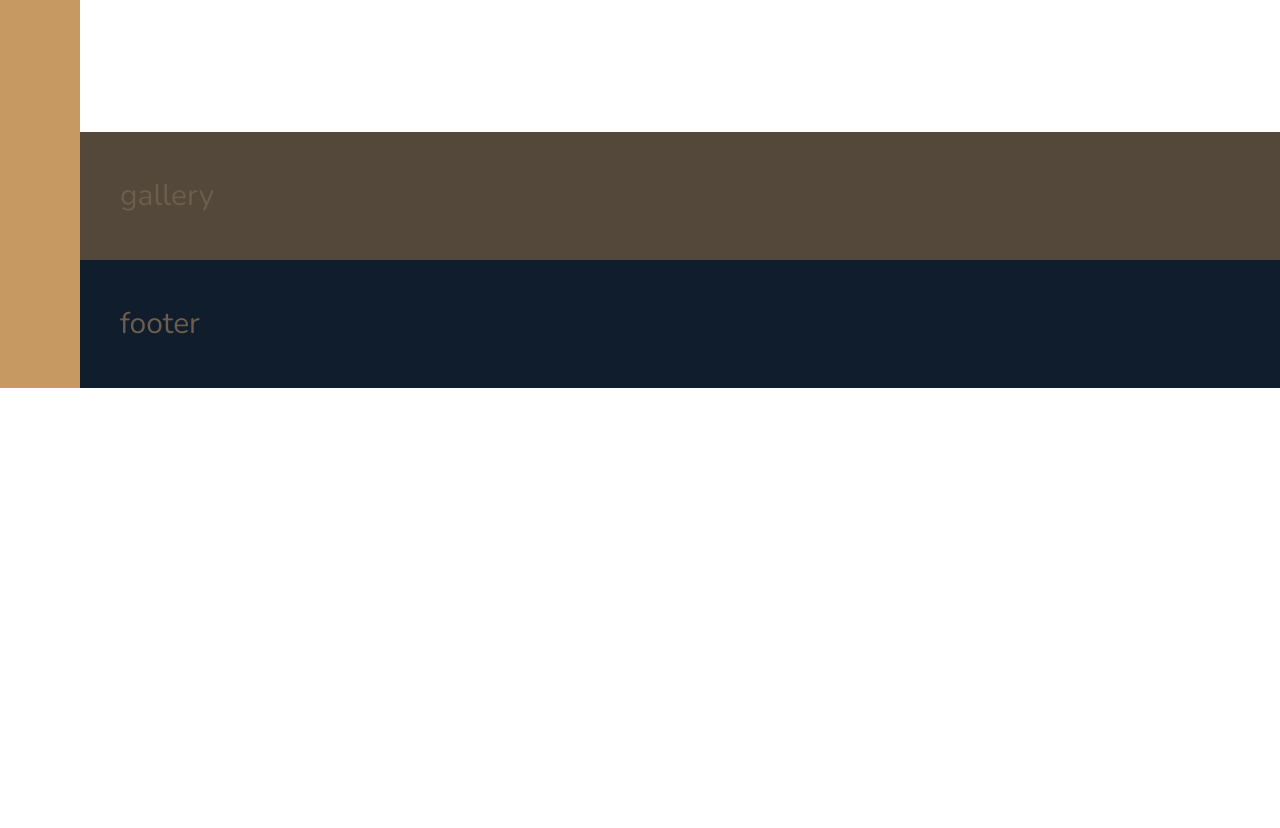
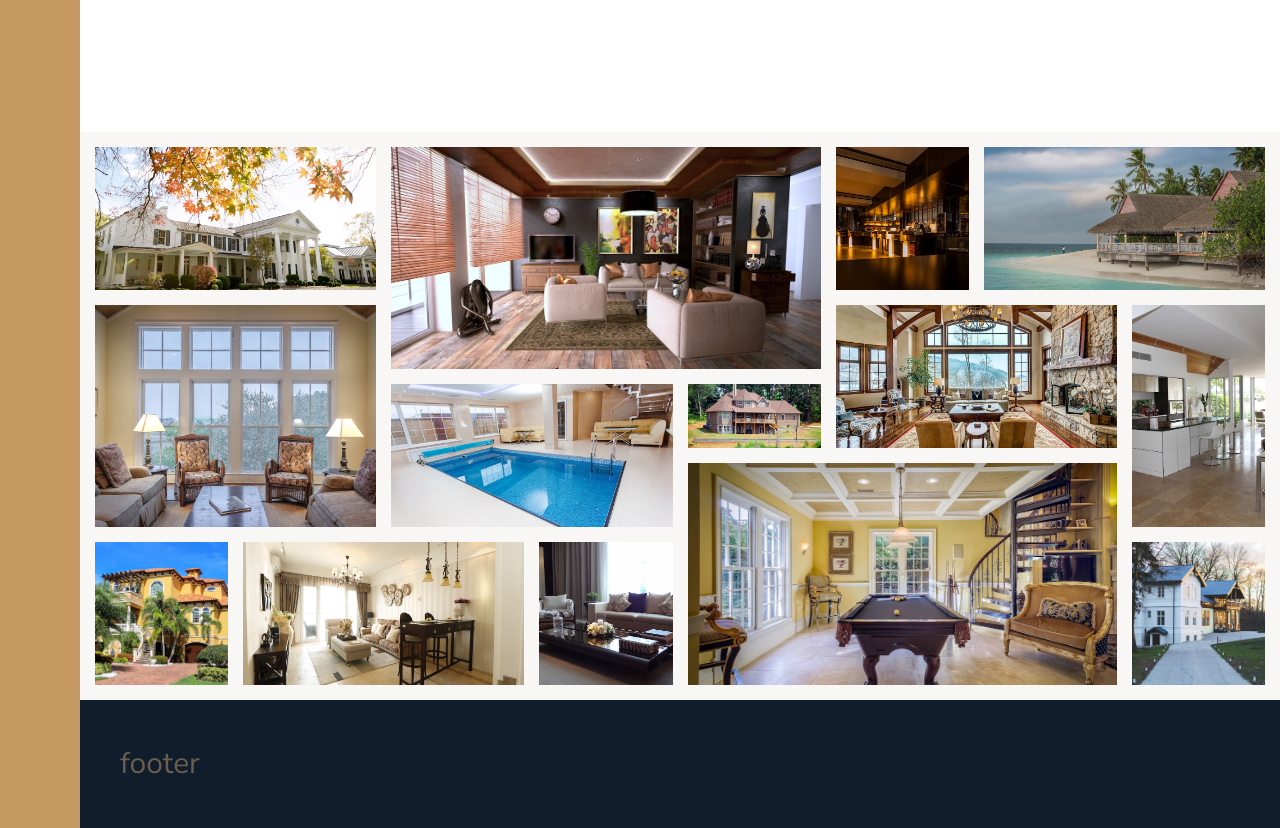
Before and after one commit to kmvbatista/nexter, a website: page index.html in a window 1280 px wide. Shown: the part 2960-3788 px from the top of the page. Before the commit the page ends 3348 px from the top, so only its background shows below. Drawn offline with nearby package versions, Linux system fonts and the light colour scheme.

Commit message:
gallery stuff

```diff
--- a/index.html
+++ b/index.html
@@ -287,7 +287,23 @@
 
     </section>
     <section class="gallery">
-        gallery
+        <figure class="gallery__item gallery__item--1">
+                <img src="img/gal-1.jpeg" alt="" class="gallery__img">
+        </figure>
+        <figure class="gallery_item gallery__item--1"><img src="img/gal-1.jpeg" alt="house 1" class="gallery__img"></figure>
+        <figure class="gallery_item gallery__item--2"><img src="img/gal-2.jpeg" alt="house 2" class="gallery__img"></figure>
+        <figure class="gallery_item gallery__item--3"><img src="img/gal-3.jpeg" alt="house 3" class="gallery__img"></figure>
+        <figure class="gallery_item gallery__item--4"><img src="img/gal-4.jpeg" alt="house 4" class="gallery__img"></figure>
+        <figure class="gallery_item gallery__item--5"><img src="img/gal-5.jpeg" alt="house 5" class="gallery__img"></figure>
+        <figure class="gallery_item gallery__item--6"><img src="img/gal-6.jpeg" alt="house 6" class="gallery__img"></figure>
+        <figure class="gallery_item gallery__item--7"><img src="img/gal-7.jpeg" alt="house 7" class="gallery__img"></figure>
+        <figure class="gallery_item gallery__item--8"><img src="img/gal-8.jpeg" alt="house 8" class="gallery__img"></figure>
+        <figure class="gallery_item gallery__item--9"><img src="img/gal-9.jpeg" alt="house 9" class="gallery__img"></figure>
+        <figure class="gallery_item gallery__item--10"><img src="img/gal-10.jpeg" alt="house 10" class="gallery__img"></figure>
+        <figure class="gallery_item gallery__item--11"><img src="img/gal-11.jpeg" alt="house 11" class="gallery__img"></figure>
+        <figure class="gallery_item gallery__item--12"><img src="img/gal-12.jpeg" alt="house 12" class="gallery__img"></figure>
+        <figure class="gallery_item gallery__item--13"><img src="img/gal-13.jpeg" alt="house 13" class="gallery__img"></figure>
+        <figure class="gallery_item gallery__item--14"><img src="img/gal-14.jpeg" alt="house 14" class="gallery__img"></figure>
     </section>
     <footer class="footer">
         footer
--- a/sass/_gallery.scss
+++ b/sass/_gallery.scss
@@ -1,4 +1,91 @@
 .gallery {
-  background-color: $color-grey-dark-1;
   grid-column: full-start / full-end;
+  display: grid;
+  background-color: $color-grey-light-1;
+  grid-template-columns: repeat(8, 1fr);
+  grid-template-rows: repeat(7, 5vw);
+
+  grid-gap: 1.5rem;
+  padding: 1.5rem;
+
+  &__item {
+
+    &--1 {
+      grid-row: 1 / span 2;
+      grid-column: 1 / span 2;
+  }
+
+  &--2 {
+      grid-row: 1 / span 3;
+      grid-column: 3 / span 3;
+  }
+
+  &--3 {
+      grid-row: 1 / span 2;
+      grid-column: 6 / 7;
+  }
+
+  &--4 {
+      grid-row: 1 / span 2;
+      grid-column: 7 / -1;
+  }
+
+  &--5 {
+      grid-row: 3 / span 3;
+      grid-column: 1 / span 2;
+  }
+
+  &--6 {
+      grid-row: 4 / span 2;
+      grid-column: 3 / span 2;
+  }
+
+  &--7 {
+      grid-row: 4 / 5;
+      grid-column: 5 / 6;
+  }
+
+  &--8 {
+      grid-row: 3 / span 2;
+      grid-column: 6 / span 2;
+  }
+
+  &--9 {
+      grid-row: 3 / span 3;
+      grid-column: 8 / -1;
+  }
+
+  &--10 {
+      grid-row: 6 / span 2;
+      grid-column: 1 / 2;
+  }
+
+  &--11 {
+      grid-row: 6 / span 2;
+      grid-column: 2 / span 2;
+  }
+
+  &--12 {
+      grid-row: 6 / span 2;
+      grid-column: 4 / 5;
+  }
+
+  &--13 {
+      grid-row: 5 / span 3;
+      grid-column: 5 / span 3;
+  }
+
+  &--14 {
+      grid-row: 6 / span 2;
+      grid-column: 8 / -1;
+  }
+  }
+
+
+  &__img {
+    width: 100%;
+    height: 100%;
+    object-fit: cover;
+    display: block;
+  }
 }
```
Also changed, not shown: css/style.css.
